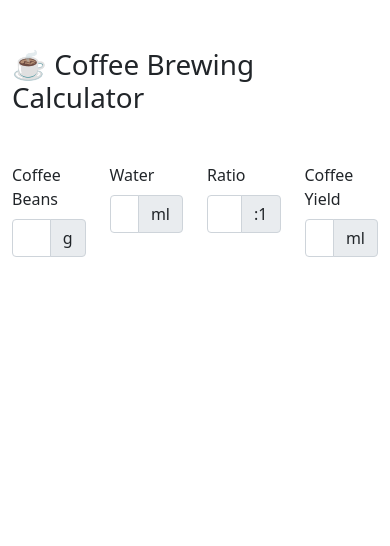
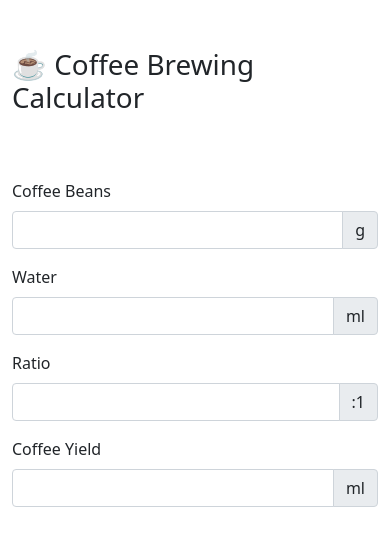
Before and after one commit to msmarketa/brew-calculator, a website: page src/index.html in a window 390 px wide. Drawn offline with nearby package versions, Linux system fonts and the light colour scheme.

Commit message:
responsive columns

```diff
--- a/src/index.html
+++ b/src/index.html
@@ -13,28 +13,28 @@
     <main class="container mt-5">
         <h1>☕ Coffee Brewing Calculator</h1>
         <div class="row mt-5">
-            <div class="col">
+            <div class="col-12 col-sm-6 col-lg-3 mt-3">
                 <label for="coffee-beans" class="form-label">Coffee Beans</label>
                 <div class="input-group">
                     <input id="coffee-beans" type="text" class="form-control" placeholder="" aria-label="Coffee beans" aria-describedby="coffee-beans">
                     <span class="input-group-text" id="coffee-beans">g</span>
                 </div>
             </div>
-            <div class="col">
+            <div class="col-12 col-sm-6 col-lg-3 mt-3">
                 <label for="water" class="form-label">Water</label>
                 <div class="input-group">
                     <input id="water" type="text" class="form-control" placeholder="" aria-label="Water" aria-describedby="water">
                     <span class="input-group-text" id="water">ml</span>
                 </div>
             </div>
-            <div class="col">
+            <div class="col-12 col-sm-6 col-lg-3 mt-3">
                 <label for="ratio" class="form-label">Ratio</label>
                 <div class="input-group">
                     <input id="ratio" type="text" class="form-control" placeholder="" aria-label="Ratio" aria-describedby="ratio">
                     <span class="input-group-text" id="ratio">:1</span>
                 </div>
             </div>
-            <div class="col">
+            <div class="col-12 col-sm-6 col-lg-3 mt-3">
                 <label for="coffee-yield" class="form-label">Coffee Yield</label>
                 <div class="input-group">
                     <input id="coffee-yield" type="text" class="form-control" placeholder="" aria-label="Coffee yield" aria-describedby="coffee-yield">
```
